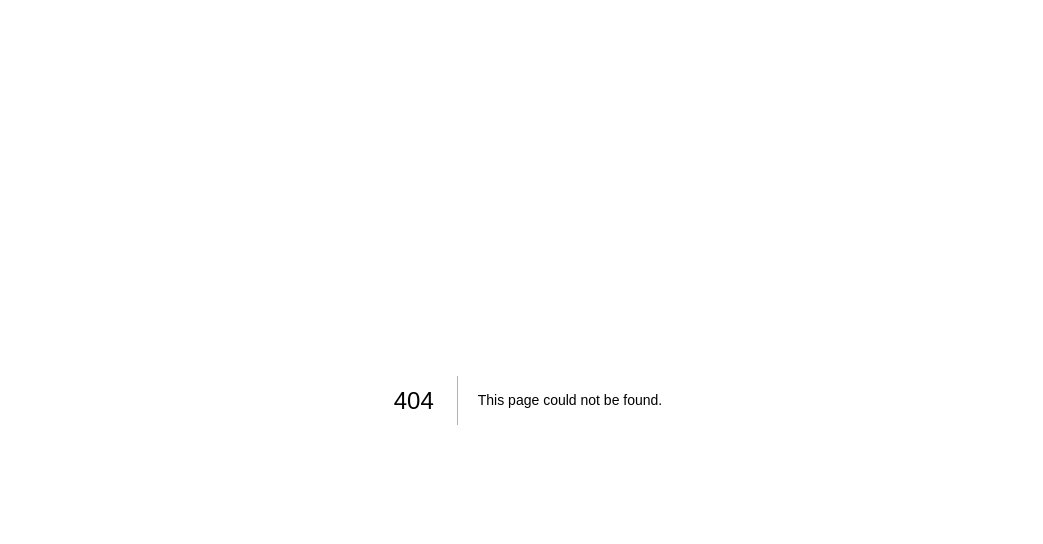
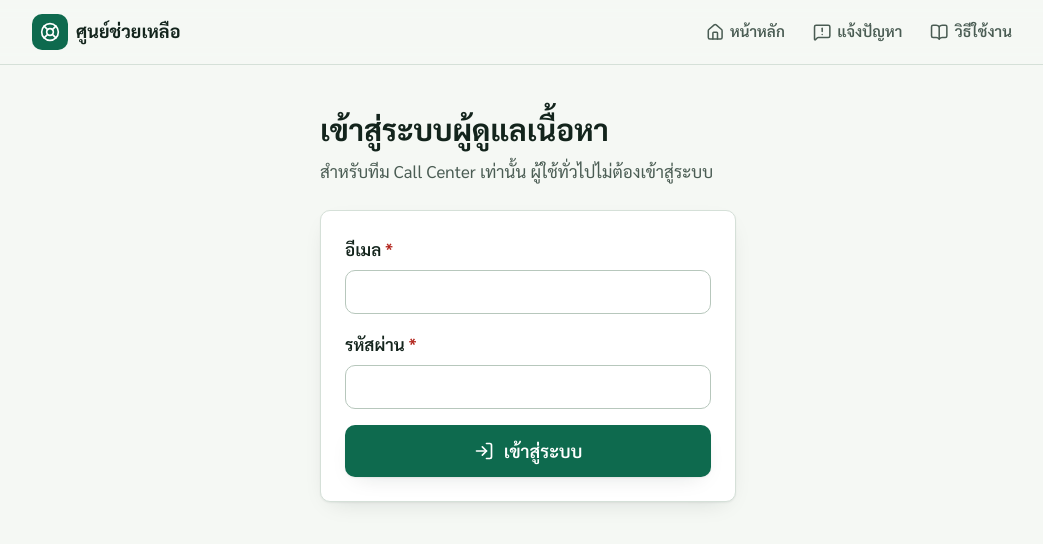
Before and after one commit to nuchanarts/FAQ-Callcenter, a Next.js app: page /login in a window 1280 px wide. Before the commit this address had no page. Shown: the top 544 px of the page, without its empty margins (112-1155 px from the left). Built offline with nearby package versions, Linux system fonts and the light colour scheme; no server answers; a web font is replaced by a local one.

Commit message:
feat(auth): add Next 16 proxy redirect for /admin and the admin login page
Co-Authored-By: Claude Opus 5.5 <noreply@anthropic.com>

```diff
--- a/specs/001-faq-callcenter-mvp/tasks.md
+++ b/specs/001-faq-callcenter-mvp/tasks.md
@@ -52,7 +52,7 @@ implementation that follows. Commit after every task (XII).
 - [X] T027 [P] [US3] Tests `tests/unit/services/auth-service.test.ts`; implement `src/services/auth-service.ts`, `src/auth/current-admin.ts` (`getAdmin`, `requireAdmin`)
 - [X] T028 [P] [US3] Tests `tests/unit/services/topic-service.admin.test.ts` (save override on base, save custom, conflict, hide/show, restore base only, delete custom only → NotDeletableError for base, all require admin, list for admin with statuses); implement admin functions in `src/services/topic-service.ts`
 - [X] T029 [US3] Integration tests `tests/integration/topic-actions.test.ts` (unauthorized without session, validation fieldErrors, conflict code); implement `src/app/actions/topic-actions.ts`, `src/app/actions/auth-actions.ts` (safe `next`)
-- [ ] T030 [US3] `proxy.ts` (redirect `/admin*` → `/login?next=`); `src/app/login/page.tsx` + `src/components/features/admin/login-form.tsx`
+- [X] T030 [US3] `src/proxy.ts` (redirect `/admin*` → `/login?next=`); `src/app/login/page.tsx` + `src/components/features/admin/login-form.tsx`
 - [ ] T031 [US3] Admin UI `src/components/features/admin/{topic-table,topic-form,attachments-editor,confirm-actions}.tsx` (attachments are https links only — research R12) (filters by category/status + search, live preview using ContentRenderer, conflict message, double-confirm delete); pages `src/app/admin/page.tsx`, `src/app/admin/topics/new/page.tsx`, `src/app/admin/topics/[id]/page.tsx`
 - [ ] T032 [US3] E2E `e2e/admin.spec.ts` (redirect to login, edit base → viewer sees → restore, hide/show, create custom with `<b>x</b>` → shown escaped, non-https rejected, delete custom needs two confirms)
 
--- /dev/null
+++ b/src/app/login/page.tsx
@@ -0,0 +1,33 @@
+import type { Metadata } from "next";
+import { redirect } from "next/navigation";
+import { getAdmin } from "@/auth/current-admin";
+import { LoginForm } from "@/components/features/admin/login-form";
+import { SiteHeader } from "@/components/features/layout/site-header";
+import { th } from "@/i18n/th";
+import { safeNextPath } from "@/services/auth-service";
+
+export const metadata: Metadata = { title: th.auth.title };
+
+interface LoginPageProps {
+  searchParams: Promise<{ next?: string | string[] }>;
+}
+
+export default async function LoginPage({ searchParams }: LoginPageProps) {
+  const { next } = await searchParams;
+  const nextPath = safeNextPath(typeof next === "string" ? next : undefined);
+  if (await getAdmin()) redirect(nextPath);
+  return (
+    <>
+      <SiteHeader />
+      <main id="main" className="mx-auto flex max-w-md flex-col gap-6 px-4 py-12">
+        <header>
+          <h1 className="text-3xl font-bold">{th.auth.title}</h1>
+          <p className="mt-2 text-ink-muted">{th.auth.subtitle}</p>
+        </header>
+        <div className="rounded-soft border border-line bg-surface p-6 shadow-raise">
+          <LoginForm next={nextPath} />
+        </div>
+      </main>
+    </>
+  );
+}
--- /dev/null
+++ b/src/components/features/admin/login-form.tsx
@@ -0,0 +1,39 @@
+"use client";
+
+import { useActionState } from "react";
+import { LogIn } from "lucide-react";
+import { signInAction, type SignInState } from "@/app/actions/auth-actions";
+import { Button } from "@/components/ui/button";
+import { Field } from "@/components/ui/field";
+import { Input } from "@/components/ui/input";
+import { th } from "@/i18n/th";
+
+export function LoginForm({ next }: { next?: string }) {
+  const [state, action, pending] = useActionState<SignInState, FormData>(signInAction, null);
+  const error = state && !state.ok ? state.error : null;
+  return (
+    <form action={action} className="flex flex-col gap-4" noValidate>
+      <input type="hidden" name="next" value={next ?? ""} />
+      {error && (
+        <p role="alert" className="rounded-soft bg-danger-soft px-4 py-3 font-semibold text-danger">
+          {error.message}
+        </p>
+      )}
+      <Field label={th.auth.email} name="email" required error={error?.fieldErrors?.email?.[0]}>
+        {(p) => <Input {...p} type="email" autoComplete="username" inputMode="email" />}
+      </Field>
+      <Field
+        label={th.auth.password}
+        name="password"
+        required
+        error={error?.fieldErrors?.password?.[0]}
+      >
+        {(p) => <Input {...p} type="password" autoComplete="current-password" />}
+      </Field>
+      <Button type="submit" size="lg" pending={pending}>
+        <LogIn aria-hidden className="size-5" />
+        {th.auth.submit}
+      </Button>
+    </form>
+  );
+}
--- /dev/null
+++ b/src/proxy.ts
@@ -0,0 +1,18 @@
+import { NextResponse, type NextRequest } from "next/server";
+import { SESSION_COOKIE } from "@/auth/session";
+
+/**
+ * Optimistic check only (Next.js 16 Proxy): signed-out visitors to /admin are sent to /login.
+ * The real authorization happens server-side in every admin page and action (requireAdmin).
+ */
+export function proxy(request: NextRequest) {
+  if (request.cookies.has(SESSION_COOKIE)) return NextResponse.next();
+  const url = request.nextUrl.clone();
+  url.pathname = "/login";
+  url.search = `?next=${encodeURIComponent(request.nextUrl.pathname + request.nextUrl.search)}`;
+  return NextResponse.redirect(url);
+}
+
+export const config = {
+  matcher: ["/admin/:path*"],
+};
```
